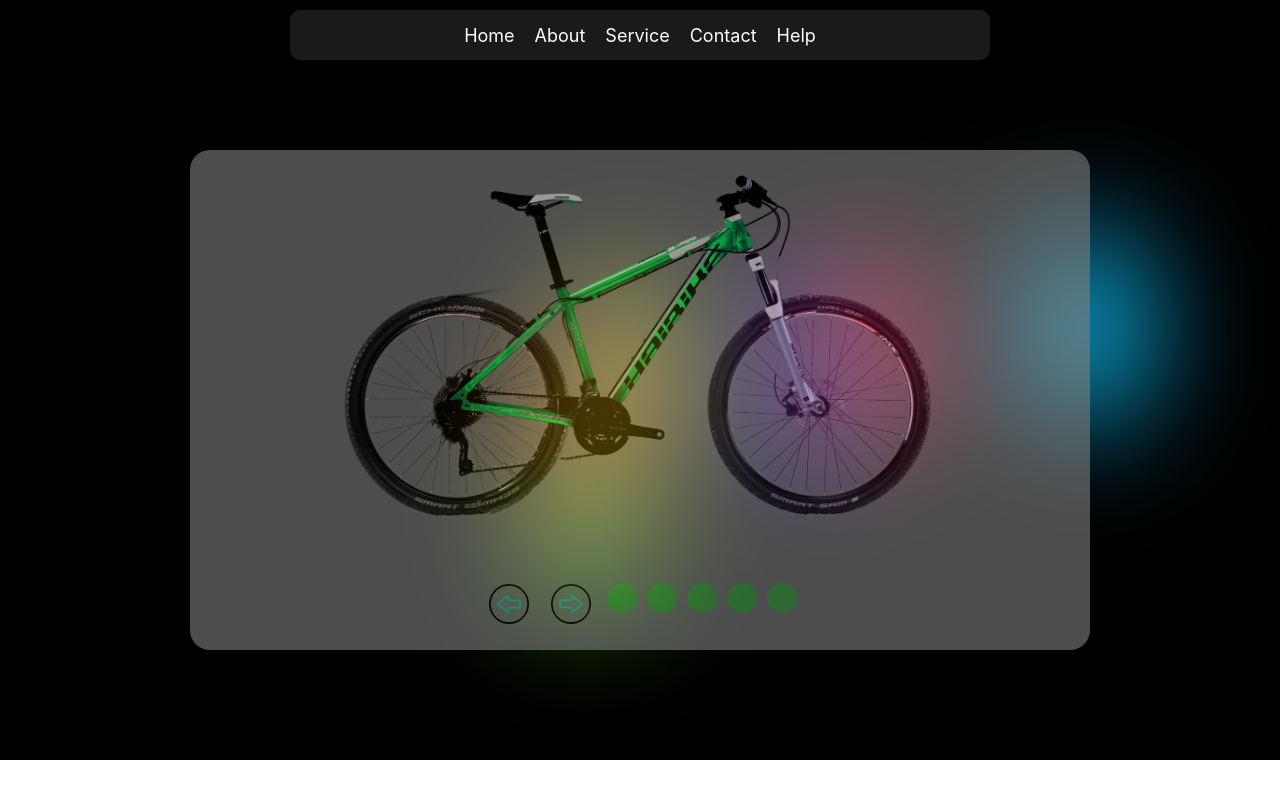
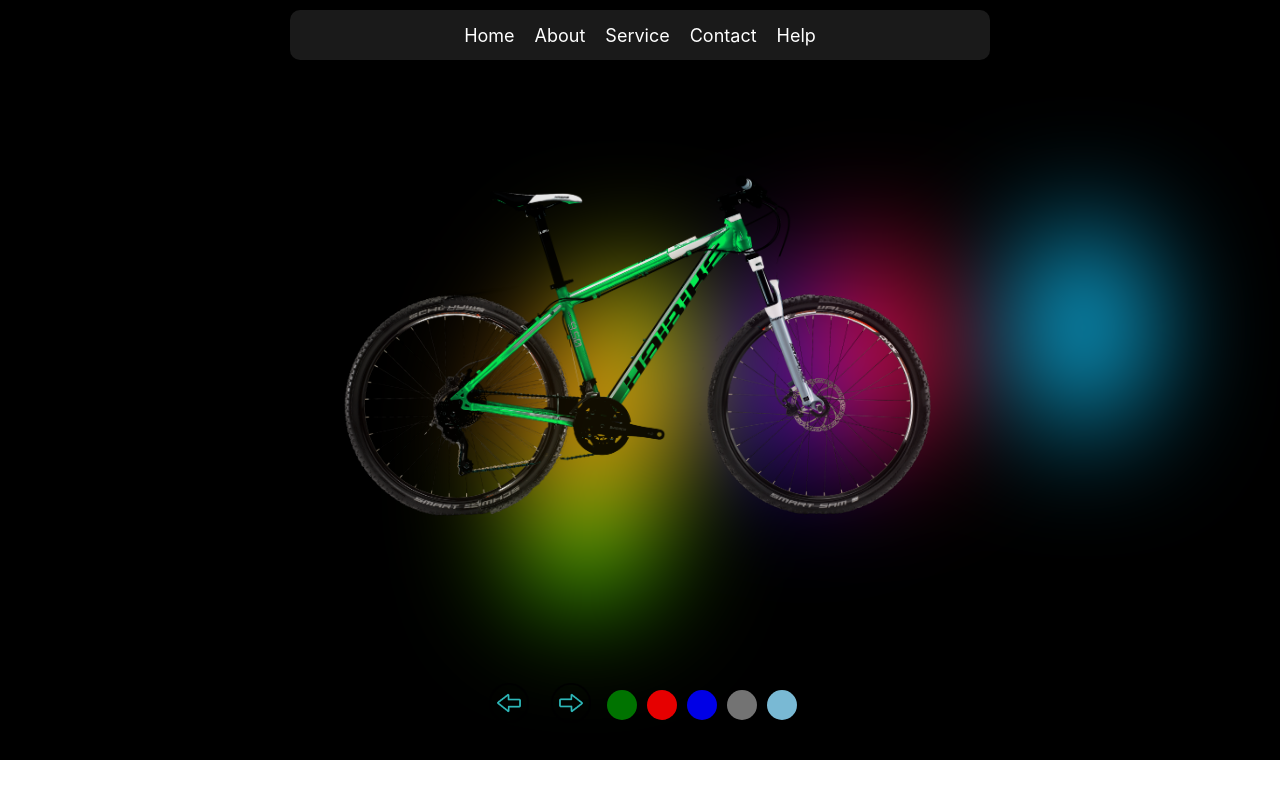
Before and after one commit to iamjuu/Cycle-animation-webite--reactjs, a React (Create React App) app: page / in a window 1280 px wide. Built offline with nearby package versions, Linux system fonts and the light colour scheme.

Commit message:
add animation text

```diff
--- a/src/components/Button/Button.js
+++ b/src/components/Button/Button.js
@@ -1,13 +1,9 @@
 import React from 'react';
+import {Div} from '../Button/ButtonStyle'
 
-import {Btn} from '../Button/ButtonStyle'
 
-const Button = ({color}) => {
-  return (
-    <Btn >
+const Colordiv = ({ Bg,func }) => {
+  return <Div  onClick={func} bgColor={Bg}> </Div>;
+};
 
-    </Btn>
-  );
-}
-
-export default Button;
+export default Colordiv;
--- a/src/components/Button/ButtonStyle.js
+++ b/src/components/Button/ButtonStyle.js
@@ -1,14 +1,12 @@
-import styled from "styled-components";
+import styled from 'styled-components';
 
-export const Btn = styled.div`
+
+ export const Div = styled.div`
+  background-color: ${(props) => props.bgColor || 'gray'};
+  color:transparent;
+  /* padding: 20px; */
   width: 30px;
   height: 30px;
-  background-color: #4CAF50;
+  margin: 10px 0;
   border-radius: 50%;
-  /* border: 2px solid gray; */
-  .button{
-    border: none;
-    border-radius: 50%;
-    background-color: transparent;
-  }
 `;
--- a/src/components/Cycle/Cycle.js
+++ b/src/components/Cycle/Cycle.js
@@ -1,4 +1,3 @@
-
 import React, { useState } from 'react';
 import { Container, ButtonContainer, StyledButton } from '../Cycle/CycleStyle';
 import Leftimage from '../../Images/left.png';
@@ -11,11 +10,11 @@ import CycleImg5 from '../../Images/cycle body(5).png';
 import CycleImg6 from '../../Images/cycle body.png';
 import FrontTyre from '../../Images/fronttyre.png';
 import BackTyre from '../../Images/backtyre.png';
-
-import ColorBtn from '../Button/Button'
+import Colordiv from '../Button/Button';
+import Nike from '../Text/Text';
 
 const Cycle = () => {
-  const [cycleData, setCycleData] = useState([
+  const [cycleData] = useState([
     { id: 1, image: CycleImg1 },
     { id: 2, image: CycleImg2 },
     { id: 3, image: CycleImg3 },
@@ -24,48 +23,42 @@ const Cycle = () => {
     { id: 6, image: CycleImg6 },
   ]);
 
-  const [tyre, settyre] = useState([
-    { id: 1, image: BackTyre },
-    { id: 2, image: FrontTyre },
-  ]);
-
   const [currentIndex, setCurrentIndex] = useState(0);
   const [animate, setAnimate] = useState(false);
 
   const handleLeftClick = () => {
-    console.log('left btn');
-
-    let currentIndexValue = currentIndex;
-    currentIndexValue = currentIndexValue - 1;
+    let currentIndexValue = currentIndex - 1;
     if (currentIndexValue < 0) {
       currentIndexValue = 0;
     }
-
-    setCurrentIndex(currentIndexValue);
-
+    setTimeout(() => {
+      setCurrentIndex(currentIndexValue);
+    }, 1800);
 
     setAnimate(true);
-
     setTimeout(() => {
       setAnimate(false);
     }, 2000);
   };
 
   const handleRightClick = () => {
-    console.log('right btn');
-
-    let currentIndexValue = currentIndex;
-    currentIndexValue = currentIndexValue + 1;
+    let currentIndexValue = currentIndex + 1;
     if (currentIndexValue > cycleData.length - 1) {
       currentIndexValue = cycleData.length - 1;
     }
-    setCurrentIndex(currentIndexValue);
+    setTimeout(() => {
+      setCurrentIndex(currentIndexValue);
+    }, 1800);
 
     setAnimate(true);
-
     setTimeout(() => {
       setAnimate(false);
     }, 2000);
+  };
+
+  const handleCycleChange = (index) => {
+    setCurrentIndex(index);
+    setAnimate(true)
   };
 
   const currentCycle = cycleData[currentIndex];
@@ -74,10 +67,11 @@ const Cycle = () => {
     <>
       <Container className={animate ? 'animate' : ''}>
         <div className='Cycleback-main'>
-          <img className='Cycleback' src={tyre[0].image} alt='cycleback tyre' />
-          <img className='Cyclefront' src={tyre[1].image} alt='cycle front' />
+          <img className='Cycleback' src={BackTyre} alt='cycleback tyre' />
+          <img className='Cyclefront' src={FrontTyre} alt='cycle front' />
         </div>
         <img className='CycleMain' src={currentCycle.image} alt="Cycle" />
+
         <ButtonContainer>
           <StyledButton onClick={handleLeftClick}>
             <img src={Leftimage} alt="Left Arrow" />
@@ -85,15 +79,15 @@ const Cycle = () => {
           <StyledButton onClick={handleRightClick}>
             <img src={Righttbtn} alt="Right Arrow" />
           </StyledButton>
-          {/* ***************************** */}
-          <ColorBtn/>
-          <ColorBtn color='red'/>
-          <ColorBtn  color= 'blue' />
-          <ColorBtn  color='sky blue'  />
-          <ColorBtn  />
 
+          <Colordiv Bg='green' func={() => handleCycleChange(0)} />
+          <Colordiv Bg='red' func={() => handleCycleChange(1)} />
+          <Colordiv Bg='blue' func={() => handleCycleChange(2)} />
+          <Colordiv Bg='gray' func={() => handleCycleChange(3)} />
+          <Colordiv Bg='skyblue' func={() => handleCycleChange(4)} />
+        </ButtonContainer>
 
-        </ButtonContainer>
+        <Nike />
       </Container>
     </>
   );
--- a/src/components/Cycle/CycleStyle.js
+++ b/src/components/Cycle/CycleStyle.js
@@ -5,10 +5,9 @@ export const Container = styled.div`
   top: 150px;
   color: white;
   width: 900px;
-  height: 500px;
+  height: 600px;
   border-radius: 20px;
-  background-color: gray;
-  opacity: 60%;
+  opacity: 90%;
   img {
     width: 40px;
     color: white;
@@ -39,7 +38,7 @@ export const Container = styled.div`
 
   @keyframes fronttyre {
     0% {
-      transform: translate(50%) rotate(30deg);
+      transform: translate(50%) rotate(60deg);
     }
     50% {
       transform: translate(0);
@@ -54,7 +53,31 @@ export const Container = styled.div`
       transform: translate(0);
     }
   }
-`;
+  @media (max-width: 900px) {
+    width: 95%;
+    .CycleMain {
+      width: 95%;
+    }
+    .Cyclefront,
+    .Cycleback {
+      width: 95%;
+    }
+  }
+
+  @media (max-width: 600px) {
+    top: 100px;
+    .CycleMain {
+      font-size: 14px;
+    }
+    img {
+      width: 30px;
+    }
+  }
+
+
+
+
+    `;
 
 export const StyledButton = styled.button`
   font-size: 18px;
--- /dev/null
+++ b/src/components/Text/Text.js
@@ -0,0 +1,13 @@
+import React from 'react';
+import {Container} from '../Text/TextStyle'
+const Text = () => {
+  return (
+    <Container>
+
+
+     <h1> NIKE</h1>
+    </Container>
+  );
+}
+
+export default Text;
--- /dev/null
+++ b/src/components/Text/TextStyle.js
@@ -0,0 +1,32 @@
+import styled from "styled-components";
+
+export const Container  = styled.div`
+font-size: large;
+font-family: Arial, sans-serif;
+color: #000;
+h1{
+
+
+  position: relative;
+  font-family: sans-serif;
+  text-transform: uppercase;
+  font-size: 2em;
+  letter-spacing: 4px;
+  overflow: hidden;
+  background: linear-gradient(90deg, #000, #fff, #000);
+  background-repeat: no-repeat;
+  background-size: 80%;
+  animation: animate 3s linear infinite;
+  -webkit-background-clip: text;
+  -webkit-text-fill-color: rgba(255, 255, 255, 0);
+}
+
+@keyframes animate {
+  0% {
+    background-position: -500%;
+  }
+  100% {
+    background-position: 500%;
+  }
+}
+`
```
